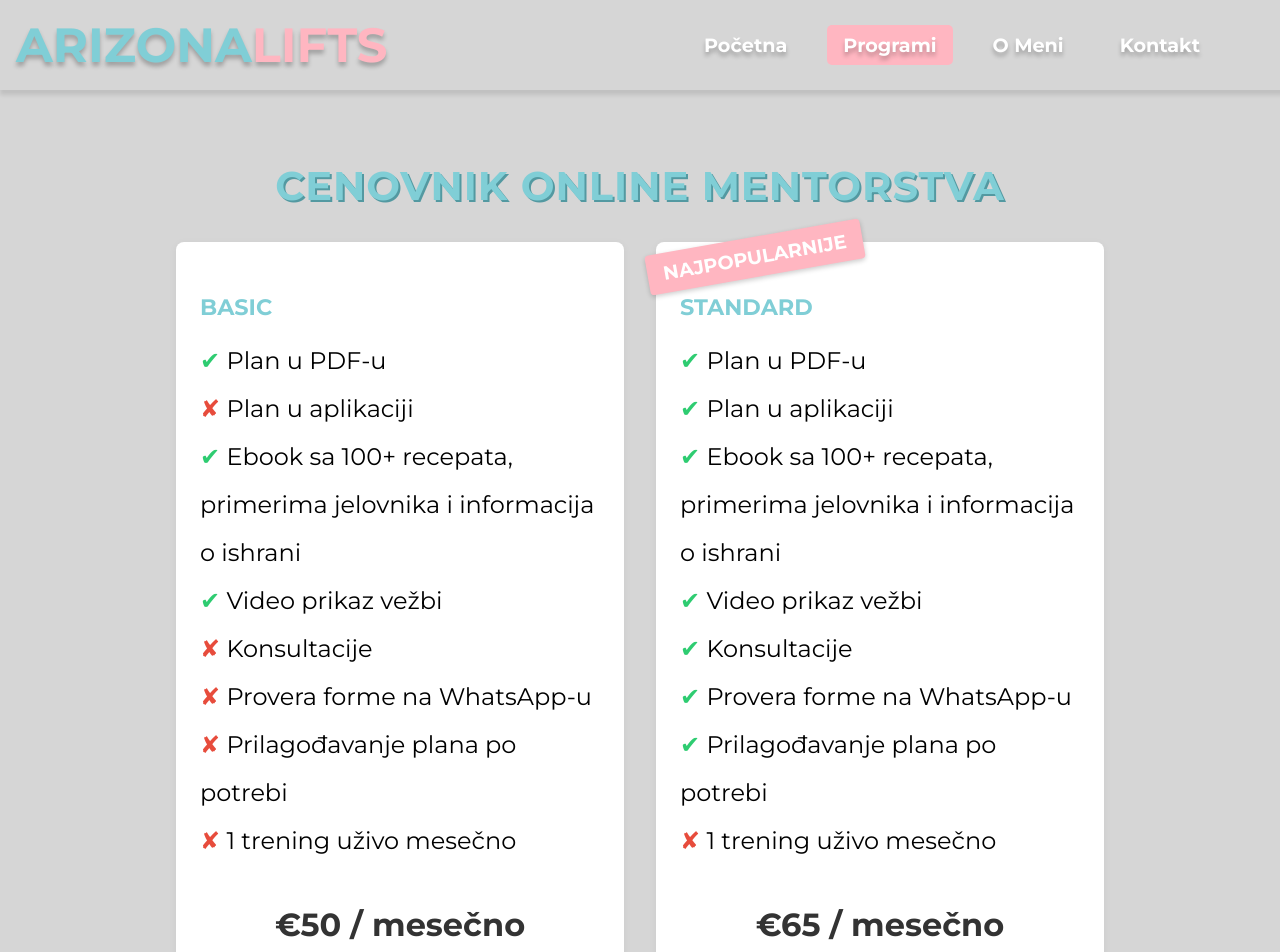
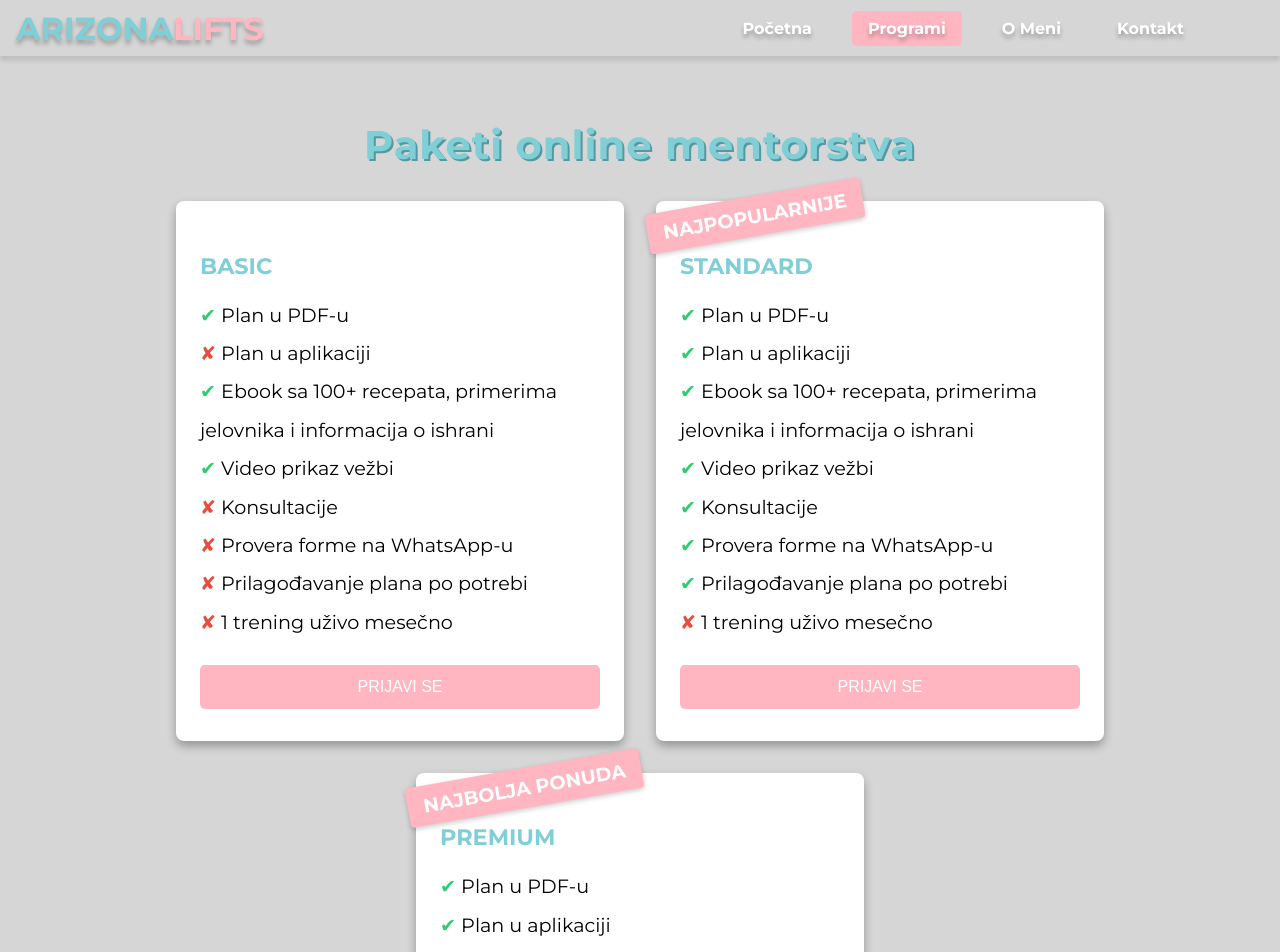
Before and after one commit to MiloshMilinkov/arizonalifts_website, a Nuxt app: page /Programs in a window 1280 px wide. Shown: the top 952 px of the page. Built offline with nearby package versions, Linux system fonts and the light colour scheme.

Commit message:
Overall changes for a smaller UI size

```diff
--- a/components/AppHeader/NavBar.vue
+++ b/components/AppHeader/NavBar.vue
@@ -46,13 +46,13 @@
     display: flex;
     align-items: center;
     justify-content: space-between;
-    padding: 1rem 1rem;
     box-shadow: 0 5px 4px rgba(0,0,0,0.1);
+    height: 3.5rem;
   }
 
   .navbar-logo h1 {
-    margin: 0;
-    font-size: 3rem;
+    margin-left: 1rem;
+    font-size: 2rem;
     color: #80CED6;
     text-shadow: 0 4px 4px rgba(0,0,0,0.25);
   }
@@ -78,7 +78,7 @@
     color: white;
     text-decoration: none;
     font-weight:bold;
-    font-size: 1.2rem;
+    font-size: 1rem;
     padding: 0.5rem 1rem;
     border-radius: 5px;
     transition: background 0.3s ease, color 0.3s ease;
@@ -146,8 +146,8 @@
       display: flex;
     }
     .navbar-logo h1 {
-    margin: 0;
-    font-size: 1.5rem;
+    margin-left: 1rem;
+    font-size: 2rem;
     color: #80CED6;
     text-shadow: 0 3px 3px rgba(0,0,0,0.3);
     }
--- a/components/Program/ProgramsCard.vue
+++ b/components/Program/ProgramsCard.vue
@@ -65,7 +65,7 @@ function goToDocs(url) {
     text-align: left;
     margin-bottom: 1.5rem;
     line-height: 2;
-    font-size: 1.5rem;
+    font-size: 1.2rem;
   }
 
   .feature-icon.availableFeature {
@@ -76,7 +76,7 @@ function goToDocs(url) {
   }
 
   .plan-price {
-    font-size: 2rem;
+    font-size: 1.7rem;
     font-weight: bold;
     color: #333;
     margin-top: 1rem;
--- a/components/UI/BaseCard.vue
+++ b/components/UI/BaseCard.vue
@@ -10,7 +10,7 @@
     border-radius: 8px;
     width: 400px;
     padding: 2rem 1.5rem;
-    box-shadow: 0 2px 8px rgba(0, 0, 0, 0.05);
+    box-shadow: 0 5px 10px rgba(0, 0, 0, 0.3);
     transition: transform 0.2s ease, box-shadow 0.2s ease;
     position: relative;
     display: flex;
--- a/layouts/default.vue
+++ b/layouts/default.vue
@@ -26,7 +26,7 @@
     min-height: 100vh;
   }
   .renderedViews{
-    margin-top: 4rem;
+    margin-top: 3.5rem;
     flex: 1;
   }
   .fade-enter-from,
--- a/pages/Contact.vue
+++ b/pages/Contact.vue
@@ -102,8 +102,9 @@ const submitForm = async () => {
 }
 
 .info-card p {
-  font-size: 2rem;
+  font-size: 1.8rem;
   margin-bottom: 1rem;
+  font-weight: bold;
 }
 
 .social-media-container {
@@ -114,7 +115,7 @@ const submitForm = async () => {
 
 .social-media-icon {
   text-decoration: none;
-  font-size: 3rem;
+  font-size: 4rem;
   color: #FFB6C1;
 }
 
@@ -178,7 +179,7 @@ button {
 @media (max-width: 768px) {
   .information-section {
     padding: 1rem;
-    min-height: 50vh; /* Adjusted for smaller screens */
+    min-height: 50vh;
   }
 
   .info-card h1 {
--- a/pages/Programs.vue
+++ b/pages/Programs.vue
@@ -1,12 +1,11 @@
 <template>
     <section class="pricing-section">
-      <h1 class="title">CENOVNIK ONLINE MENTORSTVA</h1>
+      <h1 class="title">Paketi online mentorstva</h1>
       <div class="plans-wrapper">
         <ProgramsCard
           v-for="plan in onlinePlans"
           :key="plan.id"
           :title="plan.title"
-          :price="plan.price"
           :features="plan.features"
           :ribbon="plan.ribbon"
         />
@@ -17,7 +16,7 @@
         <p>**Članarina u teretani nije uključena.</p>
       </div>
 
-      <h1 class="title">CENOVNIK PERSONALNIH MENTORSTVA</h1>
+      <h1 class="title">Paketi personalnih mentorstva</h1>
       <div class="plans-wrapper">
         <ProgramsCard
           v-for="plan in inPersonPlans"
@@ -114,9 +113,9 @@
 
   .title {
     font-size: 2.5rem;
+    margin-top: 0rem;
     margin-bottom: 2rem;
     color: #80CED6;
-    text-transform: uppercase;
     letter-spacing: 1px;
     text-align: center;
     text-shadow: 2px 2px #5399a1;
```
